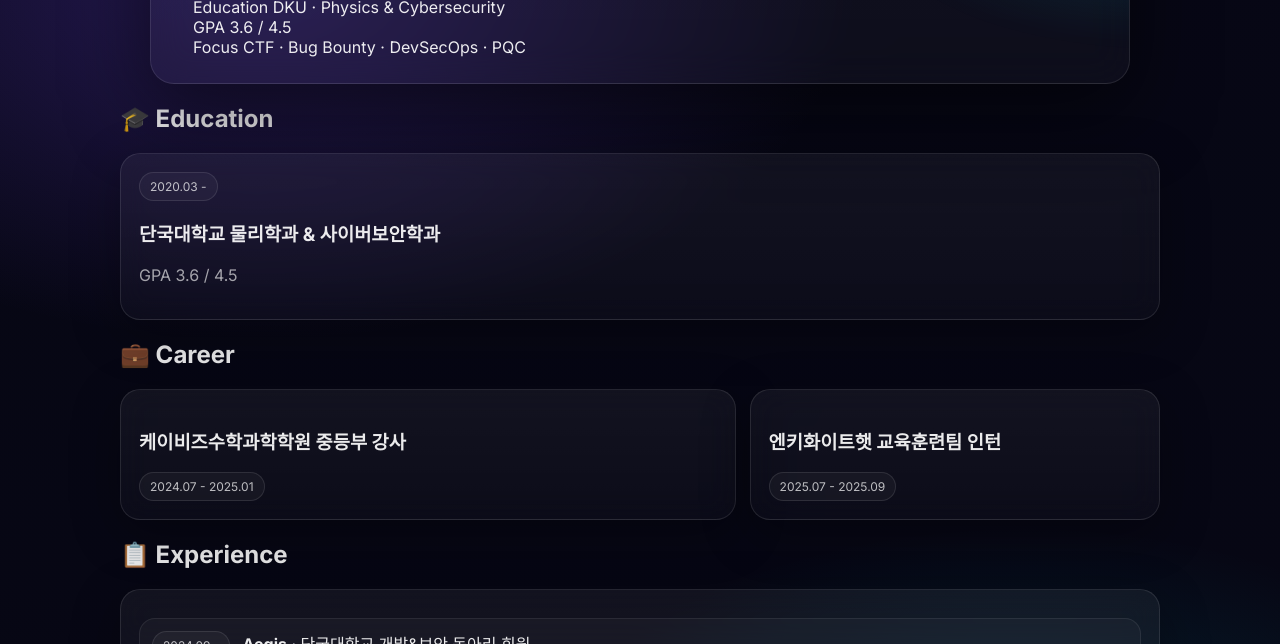
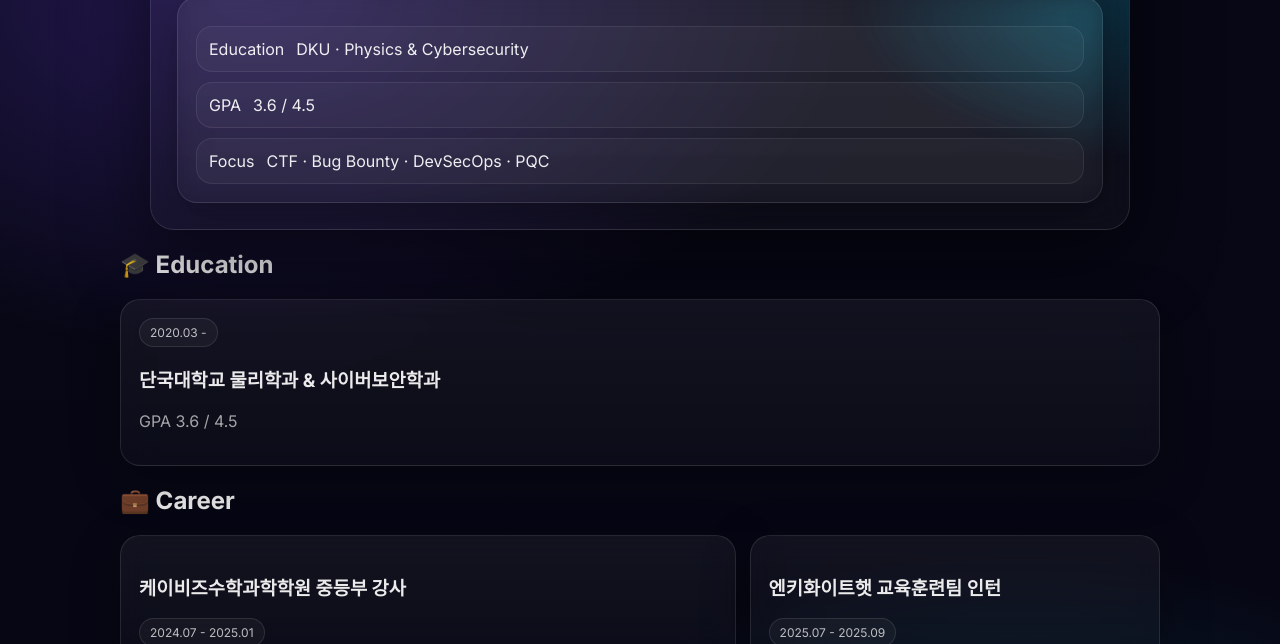
Before and after one commit to cooku222/cooku222.github.io, a plain HTML site: page index.html in a window 1280 px wide. Shown: the part 899-1543 px from the top of the page. Drawn offline with Linux system fonts and the light colour scheme; a web font is replaced by a local one.

Commit message:
revise index.html

```diff
--- a/index.html
+++ b/index.html
@@ -66,17 +66,18 @@
               <a class="btn ghost" href="#talks">기술공유</a>
             </div>
           </div>
+        </div>
 
-        <div class="hero-card">
-          <div class="stat">
+        <div class="card list">
+          <div class="item">
             <span class="k">Education</span>
             <span class="v">DKU · Physics & Cybersecurity</span>
           </div>
-          <div class="stat">
+          <div class="item">
             <span class="k">GPA</span>
             <span class="v">3.6 / 4.5</span>
           </div>
-          <div class="stat">
+          <div class="item">
             <span class="k">Focus</span>
             <span class="v">CTF · Bug Bounty · DevSecOps · PQC</span>
           </div>
```
Lines whose indentation alone changed are shown as unchanged.
